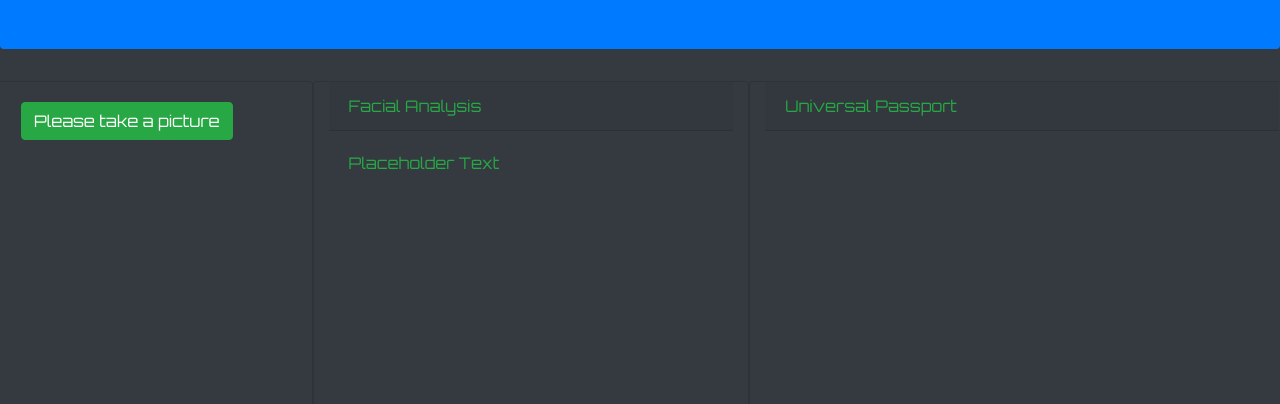
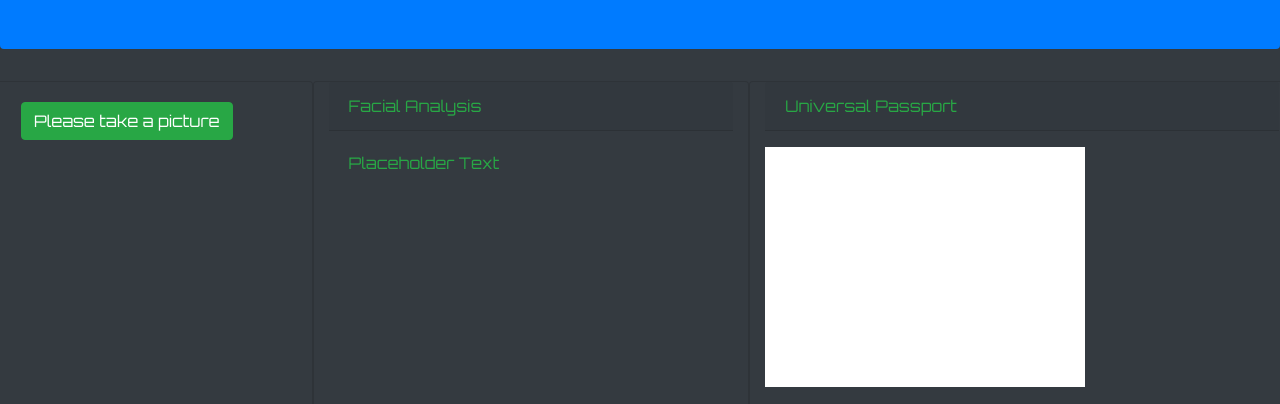
Before and after one commit to dsmathews/project1, a website: page index.html in a window 1280 px wide. Shown: the part 396-800 px from the top of the page. Drawn offline with nearby package versions, Linux system fonts and the light colour scheme; a script that the page names is missing.

Commit message:
changes as of 13:17pm 101418

```diff
--- a/index.html
+++ b/index.html
@@ -79,7 +79,7 @@
                 </div>
                 <div class="row">
                     <div class="col-4 mt-3">
-                        <div class="card-body" id="statusWindow">
+                        <div class="card-body bg-white" id="statusWindow" style="height:15rem; width:20rem;">
 
                         </div>
                     </div>
```
Also changed, not shown: face.js (+7 -7 lines), speciespassport.js (+24 -0 lines).
